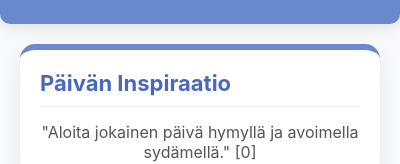
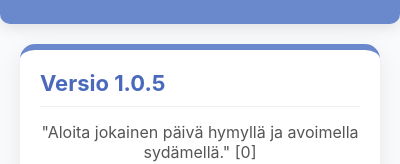
Before and after one commit to Herra-Atlas/heartcrown, an Electron app: page index.html in a window 400 px wide. Shown: the part 215-379 px from the top of the page. Drawn offline with Linux system fonts and the light colour scheme; no server answers.

Commit message:
Julkaistaan päivitys v1.0.5

```diff
--- a/index.html
+++ b/index.html
@@ -26,7 +26,7 @@
 
                 <div class="keski_sielu">
                     <div class="ajatuksen_lähde">
-                        <h2 class="lähde_otsikko">Päivän Inspiraatio</h2>
+                        <h2 class="lähde_otsikko">Versio 1.0.5</h2>
                         <p class="lähde_teksti">"Aloita jokainen päivä hymyllä ja avoimella sydämellä." [0]</p>
                     </div>
 
--- a/package.json
+++ b/package.json
@@ -1,6 +1,6 @@
 {
   "name": "heartcrown",
-  "version": "1.0.4",
+  "version": "1.0.5",
   "description": "Heartcrown Application",
   "main": "main.js",
   "author": "Herra-Atlas",
```
